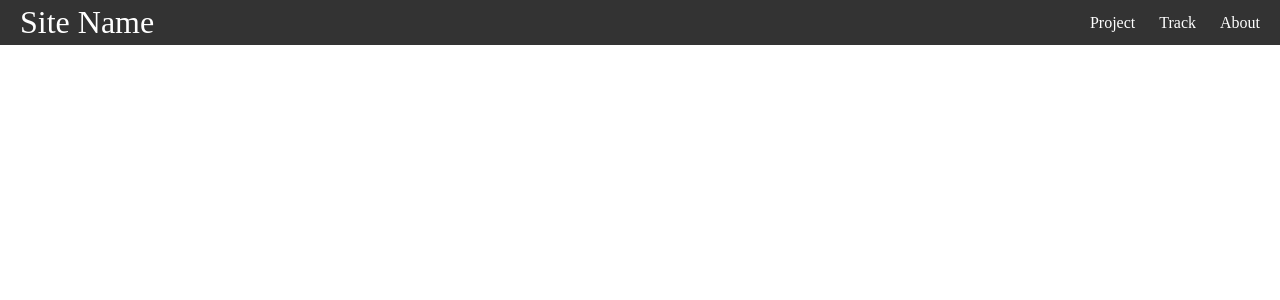
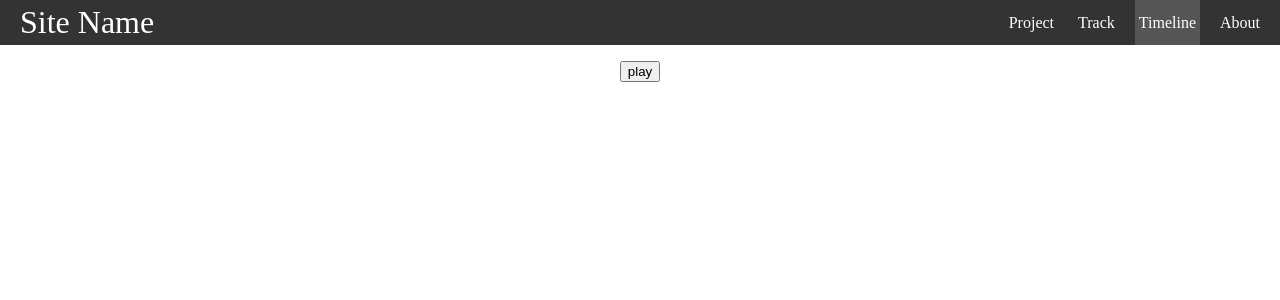
Before and after one commit to Samalu54123/Team-Tempo, a React (Create React App) app: page /Timeline in a window 1280 px wide. Shown: the top 300 px of the page. Built offline with nearby package versions, Linux system fonts and the light colour scheme.

Commit message:
Timeline
bgan working on timeline component that will be displayed in track

```diff
--- a/src/App.js
+++ b/src/App.js
@@ -4,6 +4,7 @@ import Home from "./Pages/Home"
 import About from "./Pages/About"
 import SoundLibrary from "./SoundLibrary";
 import Track from "./Pages/Track";
+import Timeline from "./TimelineComponent";
 import { Route, Routes } from "react-router-dom"
 
 function App() {
@@ -16,6 +17,7 @@ function App() {
           <Route path="/Project" element={<Project />} />
           <Route path="/About" element={<About />} />
           <Route path="/SoundLibrary" element={<SoundLibrary />} />
+          <Route path="/Timeline" element={<Timeline />} />
           <Route path="/Track" element={<Track />} />
         </Routes>
       </div>
--- a/src/Navbar.js
+++ b/src/Navbar.js
@@ -9,6 +9,7 @@ export default function Navbar() {
       <ul>
         <CustomLink to="/Project">Project</CustomLink>
         <CustomLink to="/Track">Track</CustomLink>
+        <CustomLink to="/Timeline">Timeline</CustomLink>
         <CustomLink to="/About">About</CustomLink>
       </ul>
     </nav>
--- a/src/Pages/Track.js
+++ b/src/Pages/Track.js
@@ -1,6 +1,7 @@
 import React, { Component } from 'react';
 import { Howl } from 'howler';
 import SoundLibrary from '../SoundLibrary'; // Import the SoundLibrary component
+import Timeline from '../TimelineComponent';
 
 class Track extends Component {
   render() {
@@ -8,7 +9,6 @@ class Track extends Component {
       <div className="Track">
         {/* Button to toggle the SoundLibrary dropdown */}
         <button onClick={this.handleDropdownToggle}>Open Sound Library</button>
-
         {/* SoundLibrary dropdown */}
         {this.state.isDropdownOpen && (
           <div>
--- /dev/null
+++ b/src/TimelineComponent.js
@@ -0,0 +1,25 @@
+import React from "react";
+import a3 from "./Test sound/a3.wav";
+import * as Tone from 'tone'
+
+function Timeline()
+{
+  const synth = new Tone.Synth().toDestination();
+
+  const handleclick = () =>
+  {
+    if(Tone.context.state != "running")
+    {
+      Tone.start();
+    }
+    synth.triggerAttackRelease("c3", "1n", );
+  };
+
+  return(
+    <div>
+      <button onClick={handleclick}>play</button>
+    </div>
+  );
+}
+
+export default Timeline;
```
